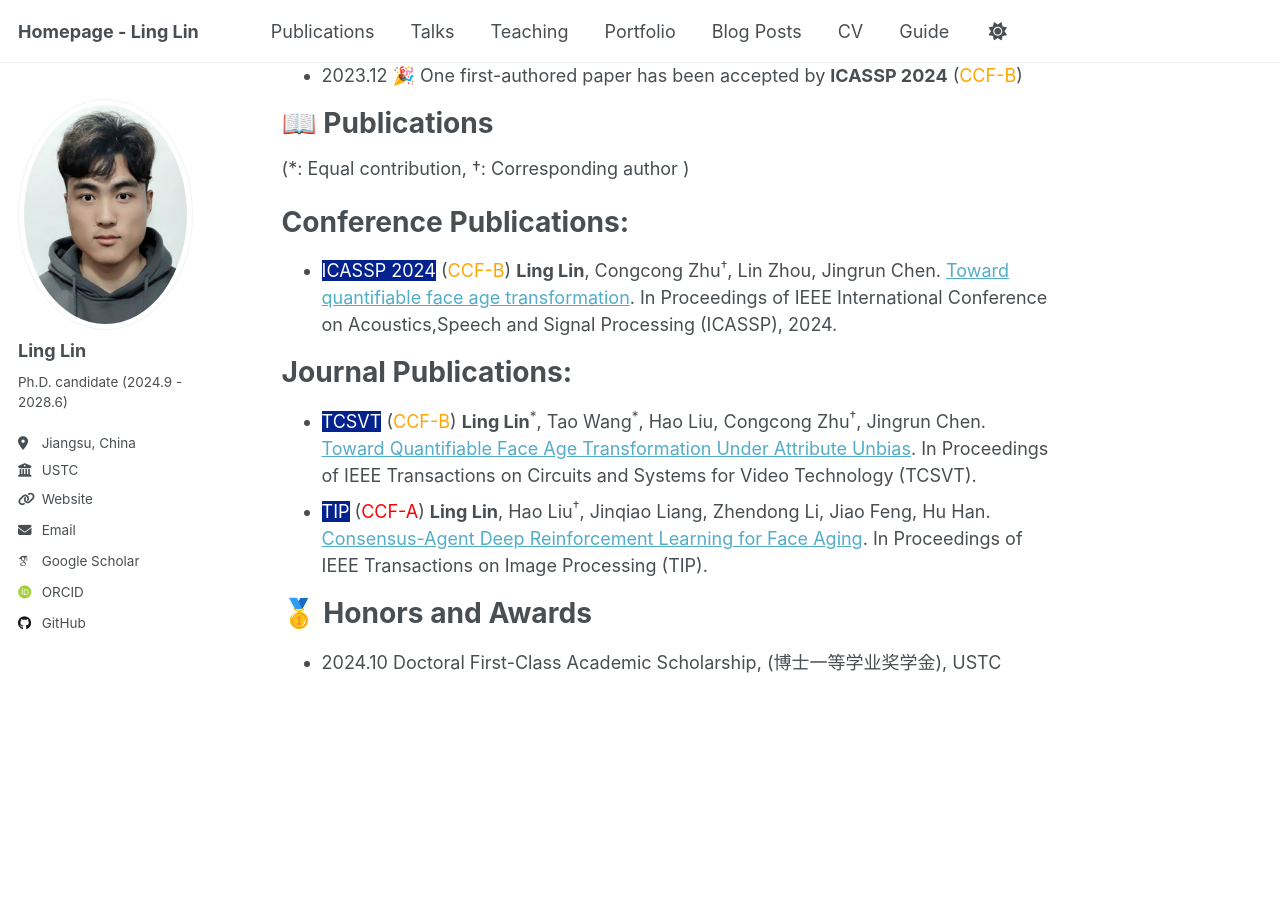
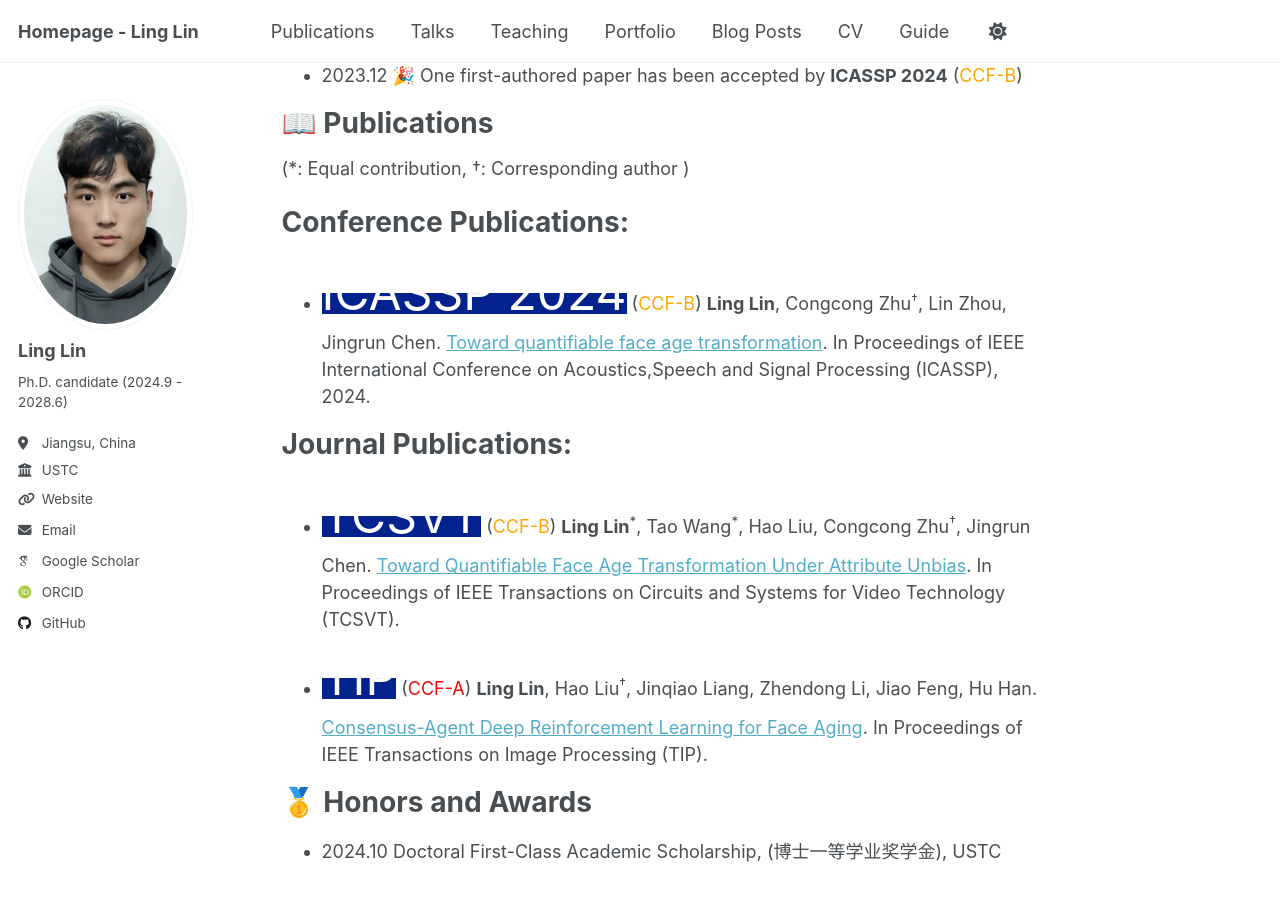
Before and after one commit to LingLin-ll/LingLin-ll.github.io, a Jekyll site: the page built from _pages/about.md, in a window 1280 px wide and 900 px high, scrolled down 397 px. Built offline with Jekyll 4.4.1, drawn with Linux system fonts in a browser that asks for light colours; some web fonts are replaced.

Commit message:
Update about.md

```diff
--- a/_pages/about.md
+++ b/_pages/about.md
@@ -22,11 +22,11 @@ I am Ling Lin, a Ph.D. candidate at the University of Science and Technology of
 (*: Equal contribution, †: Corresponding author )
 
 # Conference Publications:
-* <span style="background-color: #03228D"><font color=white>ICASSP 2024</font></span> (<font color=orange>CCF-B</font>) **Ling Lin**, Congcong Zhu<sup>†</sup>, Lin Zhou, Jingrun Chen. [Toward quantifiable face age transformation](https://ieeexplore.ieee.org/abstract/document/10448304). In Proceedings of IEEE International Conference on Acoustics,Speech and Signal Processing (ICASSP), 2024.
+* <span style="background-color: #03228D"><font color=white size=10>ICASSP 2024</font></span> (<font color=orange>CCF-B</font>) **Ling Lin**, Congcong Zhu<sup>†</sup>, Lin Zhou, Jingrun Chen. [Toward quantifiable face age transformation](https://ieeexplore.ieee.org/abstract/document/10448304). In Proceedings of IEEE International Conference on Acoustics,Speech and Signal Processing (ICASSP), 2024.
 
 # Journal Publications:
-* <span style="background-color: #03228D"><font color=white>TCSVT</font></span> (<font color=orange>CCF-B</font>) **Ling Lin**<sup>*</sup>, Tao Wang<sup>*</sup>, Hao Liu, Congcong Zhu<sup>†</sup>, Jingrun Chen. [Toward Quantifiable Face Age Transformation Under Attribute Unbias](https://ieeexplore.ieee.org/abstract/document/10583942). In Proceedings of IEEE Transactions on Circuits and Systems for Video Technology (TCSVT).
-* <span style="background-color: #03228D"><font color=white>TIP</font></span> (<font color=red>CCF-A</font>) **Ling Lin**, Hao Liu<sup>†</sup>, Jinqiao Liang, Zhendong Li, Jiao Feng, Hu Han. [Consensus-Agent Deep Reinforcement Learning for Face Aging](https://ieeexplore.ieee.org/abstract/document/10458950). In Proceedings of IEEE Transactions on Image Processing (TIP).
+* <span style="background-color: #03228D"><font color=white size=10>TCSVT</font></span> (<font color=orange>CCF-B</font>) **Ling Lin**<sup>*</sup>, Tao Wang<sup>*</sup>, Hao Liu, Congcong Zhu<sup>†</sup>, Jingrun Chen. [Toward Quantifiable Face Age Transformation Under Attribute Unbias](https://ieeexplore.ieee.org/abstract/document/10583942). In Proceedings of IEEE Transactions on Circuits and Systems for Video Technology (TCSVT).
+* <span style="background-color: #03228D"><font color=white size=10>TIP</font></span> (<font color=red>CCF-A</font>) **Ling Lin**, Hao Liu<sup>†</sup>, Jinqiao Liang, Zhendong Li, Jiao Feng, Hu Han. [Consensus-Agent Deep Reinforcement Learning for Face Aging](https://ieeexplore.ieee.org/abstract/document/10458950). In Proceedings of IEEE Transactions on Image Processing (TIP).
 
 🥇 Honors and Awards
 ======
```
